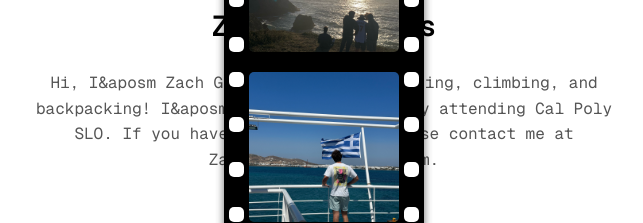
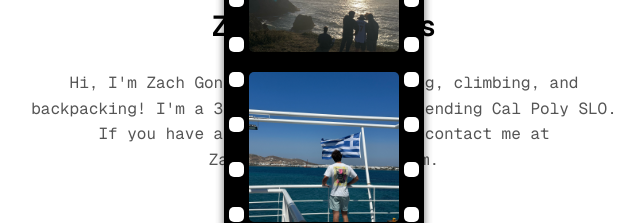
Before and after one commit to ZachVGonzales/portfolio, a Next.js app: page / in a window 1280 px wide. Shown: the part 438-661 px from the top of the page, without its empty margins (316-959 px from the left). Built offline with nearby package versions, Linux system fonts and the light colour scheme.

Commit message:
remove appos

```diff
--- a/src/app/page.tsx
+++ b/src/app/page.tsx
@@ -8,8 +8,8 @@ const Home: React.FC = () => {
       <ProfilePic />
       <h1 className={"nameTitle"}>Zach Gonzales</h1>
       <p className={"description"}>
-        Hi, I&aposm Zach Gonzales, I enjoy surfing, climbing, and backpacking!
-        I&aposm a 3rd year currently attending Cal Poly SLO. If you have any
+        Hi, I&apos;m Zach Gonzales, I enjoy surfing, climbing, and backpacking!
+        I&apos;m a 3rd year currently attending Cal Poly SLO. If you have any
         questions, please contact me at ZachVGonzales@gmail.com.
       </p>
 
```
